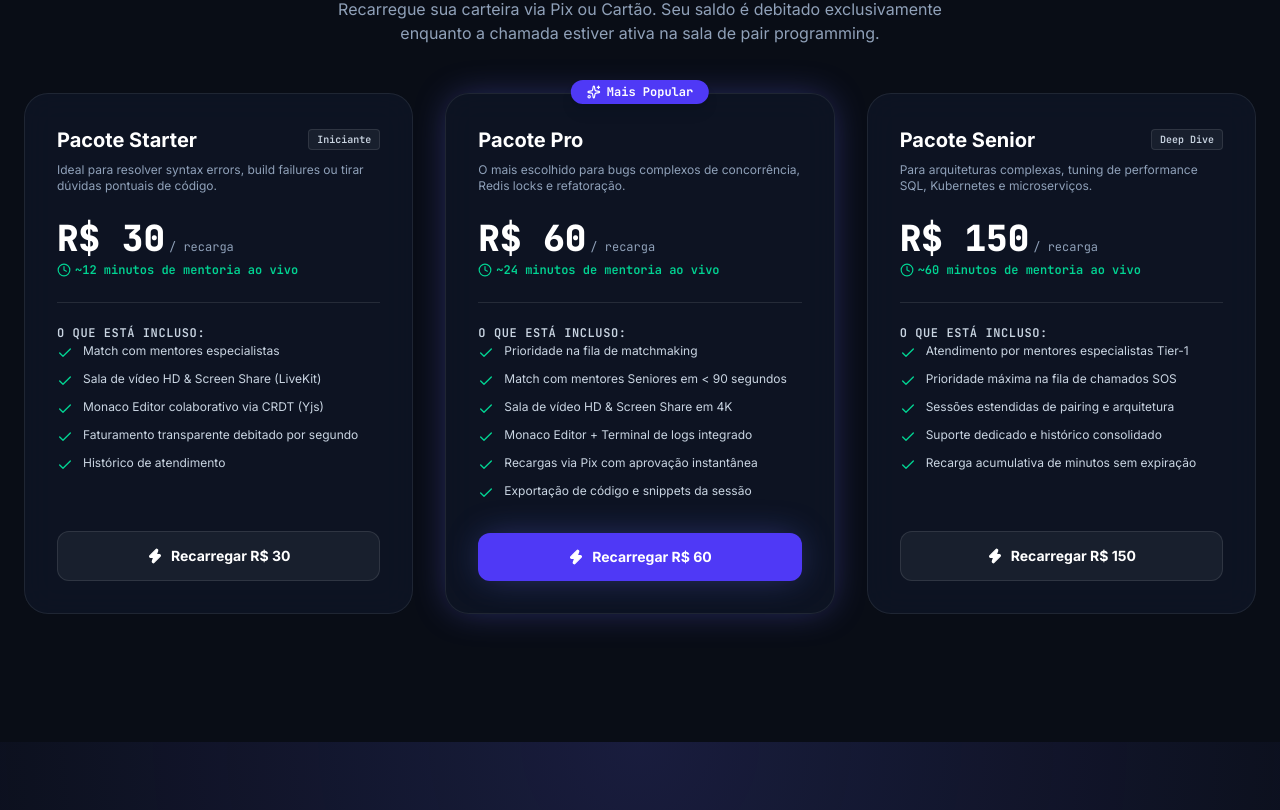
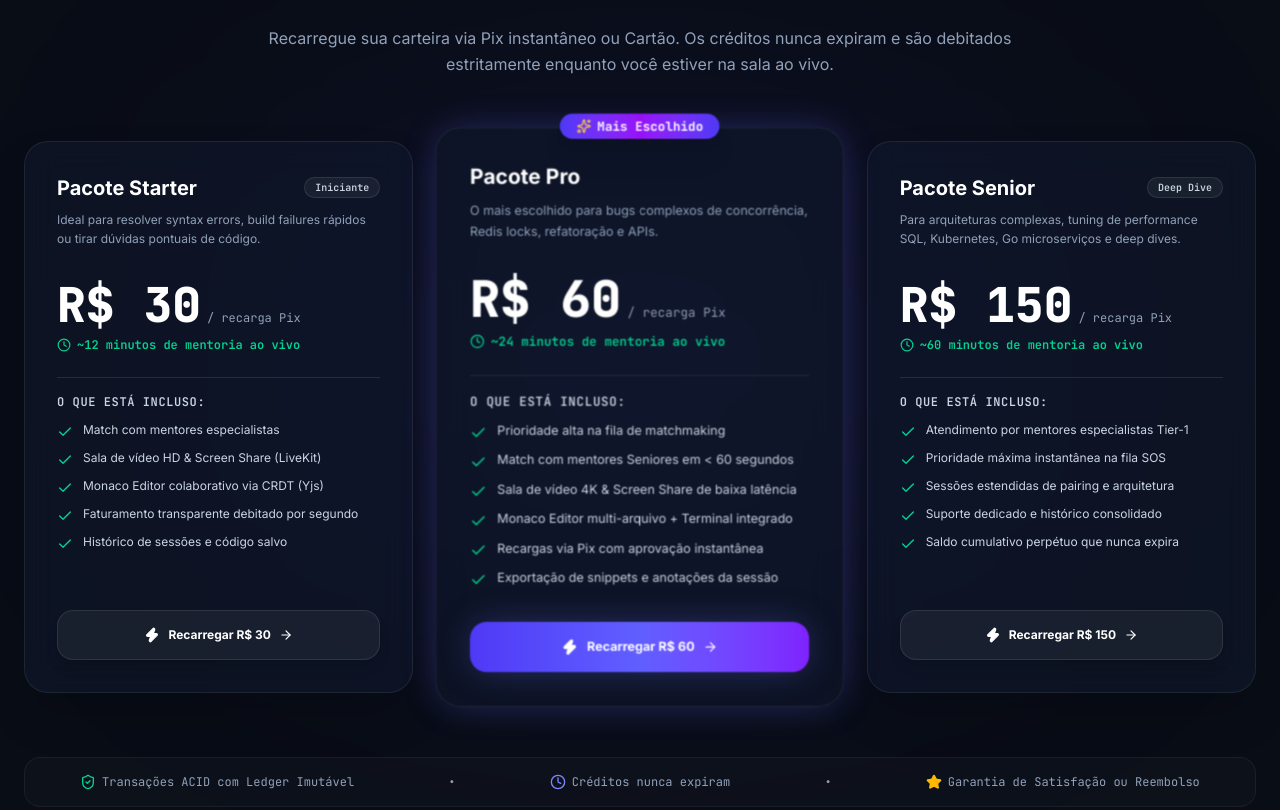
Before and after one commit to Otavio-Emanoel/unblock.dev, a Next.js app in the folder frontend/: page / in a window 1280 px wide. Shown: the part 3910-4720 px from the top of the page. Built offline with nearby package versions, Linux system fonts and the light colour scheme.

Commit message:
feat(frontend): upgrade PricingPlans with confetti trigger, scale-105 highlighted Pro card, and trust guarantees

```diff
--- a/frontend/src/components/landing/PricingPlans.tsx
+++ b/frontend/src/components/landing/PricingPlans.tsx
@@ -1,12 +1,15 @@
+"use client";
+
 import Link from "next/link";
-import { Check, Zap, Sparkles, Clock, CreditCard } from "lucide-react";
+import { Check, Zap, Sparkles, Clock, CreditCard, ShieldCheck, ArrowRight, Star } from "lucide-react";
+import confetti from "canvas-confetti";
 
 const PLANS = [
   {
     name: "Pacote Starter",
     price: "R$ 30",
     minutes: "~12 minutos de mentoria ao vivo",
-    description: "Ideal para resolver syntax errors, build failures ou tirar dúvidas pontuais de código.",
+    description: "Ideal para resolver syntax errors, build failures rápidos ou tirar dúvidas pontuais de código.",
     popular: false,
     badge: "Iniciante",
     features: [
@@ -14,7 +17,7 @@ const PLANS = [
       "Sala de vídeo HD & Screen Share (LiveKit)",
       "Monaco Editor colaborativo via CRDT (Yjs)",
       "Faturamento transparente debitado por segundo",
-      "Histórico de atendimento",
+      "Histórico de sessões e código salvo",
     ],
     ctaText: "Recarregar R$ 30",
     ctaHref: "/wallet",
@@ -23,16 +26,16 @@ const PLANS = [
     name: "Pacote Pro",
     price: "R$ 60",
     minutes: "~24 minutos de mentoria ao vivo",
-    description: "O mais escolhido para bugs complexos de concorrência, Redis locks e refatoração.",
+    description: "O mais escolhido para bugs complexos de concorrência, Redis locks, refatoração e APIs.",
     popular: true,
-    badge: "Mais Popular",
+    badge: "Mais Escolhido",
     features: [
-      "Prioridade na fila de matchmaking",
-      "Match com mentores Seniores em < 90 segundos",
-      "Sala de vídeo HD & Screen Share em 4K",
-      "Monaco Editor + Terminal de logs integrado",
+      "Prioridade alta na fila de matchmaking",
+      "Match com mentores Seniores em < 60 segundos",
+      "Sala de vídeo 4K & Screen Share de baixa latência",
+      "Monaco Editor multi-arquivo + Terminal integrado",
       "Recargas via Pix com aprovação instantânea",
-      "Exportação de código e snippets da sessão",
+      "Exportação de snippets e anotações da sessão",
     ],
     ctaText: "Recarregar R$ 60",
     ctaHref: "/wallet",
@@ -41,15 +44,15 @@ const PLANS = [
     name: "Pacote Senior",
     price: "R$ 150",
     minutes: "~60 minutos de mentoria ao vivo",
-    description: "Para arquiteturas complexas, tuning de performance SQL, Kubernetes e microserviços.",
+    description: "Para arquiteturas complexas, tuning de performance SQL, Kubernetes, Go microserviços e deep dives.",
     popular: false,
     badge: "Deep Dive",
     features: [
       "Atendimento por mentores especialistas Tier-1",
-      "Prioridade máxima na fila de chamados SOS",
+      "Prioridade máxima instantânea na fila SOS",
       "Sessões estendidas de pairing e arquitetura",
       "Suporte dedicado e histórico consolidado",
-      "Recarga acumulativa de minutos sem expiração",
+      "Saldo cumulativo perpétuo que nunca expira",
     ],
     ctaText: "Recarregar R$ 150",
     ctaHref: "/wallet",
@@ -57,62 +60,78 @@ const PLANS = [
 ];
 
 export function PricingPlans() {
+  const triggerConfetti = (planName: string) => {
+    confetti({
+      particleCount: 70,
+      spread: 60,
+      origin: { y: 0.8 },
+      colors: ["#6366f1", "#10b981", "#ff4757", "#ec4899"],
+    });
+  };
+
   return (
-    <section id="planos" className="py-20 relative bg-[#090d16]">
-      <div className="max-w-7xl mx-auto px-6 space-y-12">
-        <div className="text-center space-y-4">
+    <section id="planos" className="py-24 relative bg-[#090d16]">
+      {/* Background radial glow */}
+      <div className="absolute top-1/2 left-1/2 -translate-x-1/2 -translate-y-1/2 w-[800px] h-[400px] bg-indigo-600/10 blur-[140px] rounded-full pointer-events-none" />
+
+      <div className="max-w-7xl mx-auto px-6 space-y-16 relative z-10">
+        {/* Section Header */}
+        <div className="text-center space-y-4 max-w-3xl mx-auto">
           <div className="inline-flex items-center gap-2 px-3.5 py-1 rounded-full text-xs font-mono bg-indigo-500/10 text-indigo-400 border border-indigo-500/20">
-            <CreditCard className="w-3.5 h-3.5" /> Sem Mensalidade • Pague Apenas os Minutos Utilizados
+            <CreditCard className="w-3.5 h-3.5" /> Sem Mensalidade • Saldo Justo por Minuto
           </div>
-          <h2 className="text-3xl md:text-5xl font-extrabold text-white">
+          <h2 className="text-3xl sm:text-5xl font-extrabold text-white leading-tight">
             Pacotes de Créditos Flexíveis
           </h2>
-          <p className="text-slate-400 max-w-2xl mx-auto text-sm md:text-base">
-            Recarregue sua carteira via Pix ou Cartão. Seu saldo é debitado exclusivamente enquanto a chamada estiver ativa na sala de pair programming.
+          <p className="text-slate-400 text-sm sm:text-base leading-relaxed">
+            Recarregue sua carteira via Pix instantâneo ou Cartão. Os créditos nunca expiram e são debitados estritamente enquanto você estiver na sala ao vivo.
           </p>
         </div>
 
-        <div className="grid grid-cols-1 md:grid-cols-3 gap-8 relative">
+        {/* Pricing Cards Grid */}
+        <div className="grid grid-cols-1 md:grid-cols-3 gap-8 relative items-stretch">
           {PLANS.map((plan) => (
             <div
               key={plan.name}
-              className={`glass-card p-8 rounded-3xl border flex flex-col justify-between relative transition duration-300 ${
+              className={`glass-card p-8 rounded-3xl border flex flex-col justify-between relative transition-all duration-300 shadow-2xl ${
                 plan.popular
-                  ? "border-indigo-500/60 glow-primary bg-gradient-to-b from-indigo-950/20 to-[#0f172a]"
-                  : "border-white/10 hover:border-indigo-500/30"
+                  ? "border-indigo-500/80 glow-primary bg-gradient-to-b from-indigo-950/30 via-slate-900/90 to-[#0f172a] scale-105 z-20"
+                  : "border-white/10 hover:border-indigo-500/40 hover:-translate-y-1"
               }`}
             >
               {plan.popular && (
-                <div className="absolute -top-3.5 left-1/2 -translate-x-1/2 px-4 py-1 rounded-full text-xs font-bold bg-indigo-600 text-white shadow-lg flex items-center gap-1.5 font-mono">
-                  <Sparkles className="w-3.5 h-3.5" /> {plan.badge}
+                <div className="absolute -top-3.5 left-1/2 -translate-x-1/2 px-4 py-1 rounded-full text-xs font-bold bg-gradient-to-r from-indigo-600 via-purple-600 to-indigo-600 text-white shadow-xl flex items-center gap-1.5 font-mono">
+                  <Sparkles className="w-3.5 h-3.5 text-amber-300" /> {plan.badge}
                 </div>
               )}
 
               <div className="space-y-6">
                 <div>
                   <div className="flex items-center justify-between">
-                    <h3 className="text-xl font-bold text-white">{plan.name}</h3>
+                    <h3 className="text-xl font-bold text-white flex items-center gap-2">
+                      {plan.name}
+                    </h3>
                     {!plan.popular && (
-                      <span className="text-[10px] font-mono font-semibold px-2 py-0.5 rounded bg-white/5 border border-white/10 text-slate-300">
+                      <span className="text-[10px] font-mono font-semibold px-2.5 py-0.5 rounded-full bg-white/5 border border-white/10 text-slate-300">
                         {plan.badge}
                       </span>
                     )}
                   </div>
-                  <p className="text-xs text-slate-400 mt-2">{plan.description}</p>
+                  <p className="text-xs text-slate-400 mt-2 leading-relaxed">{plan.description}</p>
                 </div>
 
-                <div className="space-y-1">
-                  <div className="flex items-baseline gap-1">
-                    <span className="text-4xl font-extrabold text-white font-mono">{plan.price}</span>
-                    <span className="text-xs text-slate-400 font-mono">/ recarga</span>
+                <div className="space-y-1 pt-2">
+                  <div className="flex items-baseline gap-1.5">
+                    <span className="text-4xl sm:text-5xl font-extrabold text-white font-mono">{plan.price}</span>
+                    <span className="text-xs text-slate-400 font-mono">/ recarga Pix</span>
                   </div>
-                  <p className="text-xs font-semibold text-emerald-400 flex items-center gap-1 font-mono">
-                    <Clock className="w-3.5 h-3.5" /> {plan.minutes}
+                  <p className="text-xs font-semibold text-emerald-400 flex items-center gap-1.5 font-mono pt-1">
+                    <Clock className="w-3.5 h-3.5 shrink-0" /> {plan.minutes}
                   </p>
                 </div>
 
                 <div className="pt-4 border-t border-white/10 space-y-3">
-                  <span className="text-xs font-semibold text-slate-300 uppercase tracking-wider font-mono">
+                  <span className="text-xs font-semibold text-slate-300 uppercase tracking-wider font-mono block">
                     O que está incluso:
                   </span>
                   <ul className="space-y-2.5 text-xs text-slate-300">
@@ -129,19 +148,39 @@ export function PricingPlans() {
               <div className="pt-8">
                 <Link
                   href={plan.ctaHref}
-                  className={`w-full py-3.5 px-4 rounded-xl font-bold text-sm transition flex items-center justify-center gap-2 ${
+                  onClick={() => triggerConfetti(plan.name)}
+                  className={`w-full py-4 px-4 rounded-2xl font-bold text-xs transition duration-200 flex items-center justify-center gap-2 cursor-pointer shadow-lg ${
                     plan.popular
-                      ? "bg-indigo-600 hover:bg-indigo-500 text-white shadow-lg glow-primary"
-                      : "bg-white/5 hover:bg-white/10 text-white border border-white/10"
+                      ? "bg-gradient-to-r from-indigo-600 via-indigo-500 to-violet-600 hover:from-indigo-500 hover:to-violet-500 text-white glow-primary hover:scale-[1.02]"
+                      : "bg-white/5 hover:bg-white/10 text-white border border-white/10 hover:border-white/20"
                   }`}
                 >
                   <Zap className="w-4 h-4 fill-current" />
-                  {plan.ctaText}
+                  <span>{plan.ctaText}</span>
+                  <ArrowRight className="w-3.5 h-3.5" />
                 </Link>
               </div>
             </div>
           ))}
         </div>
+
+        {/* Reassurance Trust Banner */}
+        <div className="p-4 rounded-2xl bg-white/[0.02] border border-white/5 flex flex-wrap items-center justify-around gap-4 text-xs font-mono text-slate-400 text-center">
+          <span className="flex items-center gap-1.5">
+            <ShieldCheck className="w-4 h-4 text-emerald-400" />
+            Transações ACID com Ledger Imutável
+          </span>
+          <span>•</span>
+          <span className="flex items-center gap-1.5">
+            <Clock className="w-4 h-4 text-indigo-400" />
+            Créditos nunca expiram
+          </span>
+          <span>•</span>
+          <span className="flex items-center gap-1.5">
+            <Star className="w-4 h-4 text-amber-400 fill-amber-400" />
+            Garantia de Satisfação ou Reembolso
+          </span>
+        </div>
       </div>
     </section>
   );
```
